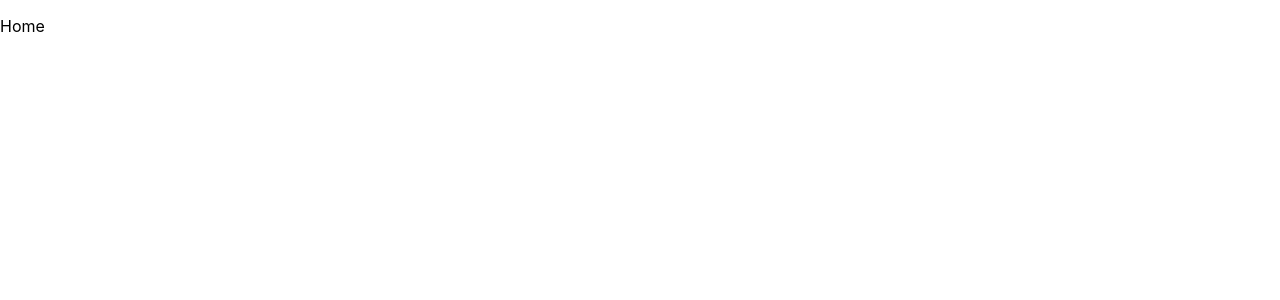
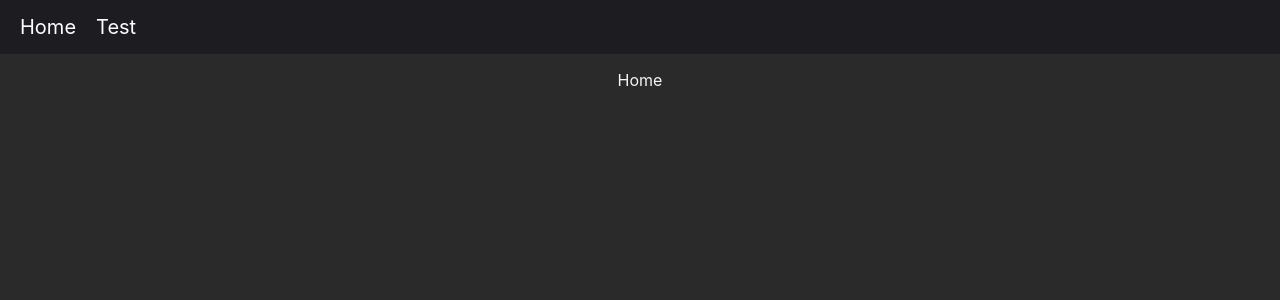
Before and after one commit to pyrybjork/xifias.kapsi.fi, a React (Create React App) app: page / in a window 1280 px wide. Shown: the top 300 px of the page. Built offline with nearby package versions, Linux system fonts and the light colour scheme.

Commit message:
navigation

```diff
--- a/src/App.css
+++ b/src/App.css
@@ -1,38 +1,25 @@
-.App {
-  text-align: center;
+body {
+  font: 'Roboto';
+  color: whitesmoke;
+  background-color: #2a2a2a;
 }
 
-.App-logo {
-  height: 40vmin;
-  pointer-events: none;
+.navigation ul {
+  list-style-type: none;
+  margin: 0;
+  padding: 10px;
+  overflow: hidden;
+  background-color: #1d1c20;
+  text-align: left;
 }
 
-@media (prefers-reduced-motion: no-preference) {
-  .App-logo {
-    animation: App-logo-spin infinite 20s linear;
-  }
+.navigation li {
+  float: left;
+  padding: 5px 10px;
 }
 
-.App-header {
-  background-color: #282c34;
-  min-height: 100vh;
-  display: flex;
-  flex-direction: column;
-  align-items: center;
-  justify-content: center;
-  font-size: calc(10px + 2vmin);
-  color: white;
+.navigation a {
+  font-size: 20px;
+  text-decoration: none;
+  color: rgb(255, 255, 255);
 }
-
-.App-link {
-  color: #61dafb;
-}
-
-@keyframes App-logo-spin {
-  from {
-    transform: rotate(0deg);
-  }
-  to {
-    transform: rotate(360deg);
-  }
-}
--- a/src/App.tsx
+++ b/src/App.tsx
@@ -4,13 +4,15 @@ import logo from './logo.svg';
 import './App.css';
 
 import Home from "./pages/home";
+import Navigation from "./components/navigation";
 
 function App() {
   return (
     <Router>
+      <Navigation />
       <Routes>
         <Route path="/" element={<Home />} />
-        <Route path="/test" element={<p>test</p> } />
+        <Route path="/test" element={<p>Test</p> } />
         <Route path="*" element={<p>not found</p> } />
       </Routes>
     </Router>
--- /dev/null
+++ b/src/components/navigation.tsx
@@ -0,0 +1,16 @@
+import { Link } from 'react-router-dom';
+
+const Navigation: React.FunctionComponent = () => {
+    return ( <nav className="navigation">
+        <ul>
+          <li>
+            <Link to="/">Home</Link>
+          </li>
+          <li>
+            <Link to="/test">Test</Link>
+          </li>
+        </ul>
+      </nav>
+    )};
+
+export default Navigation;
--- a/src/pages/home.css
+++ b/src/pages/home.css
@@ -0,0 +1,3 @@
+body {
+    text-align: center;
+}
```
